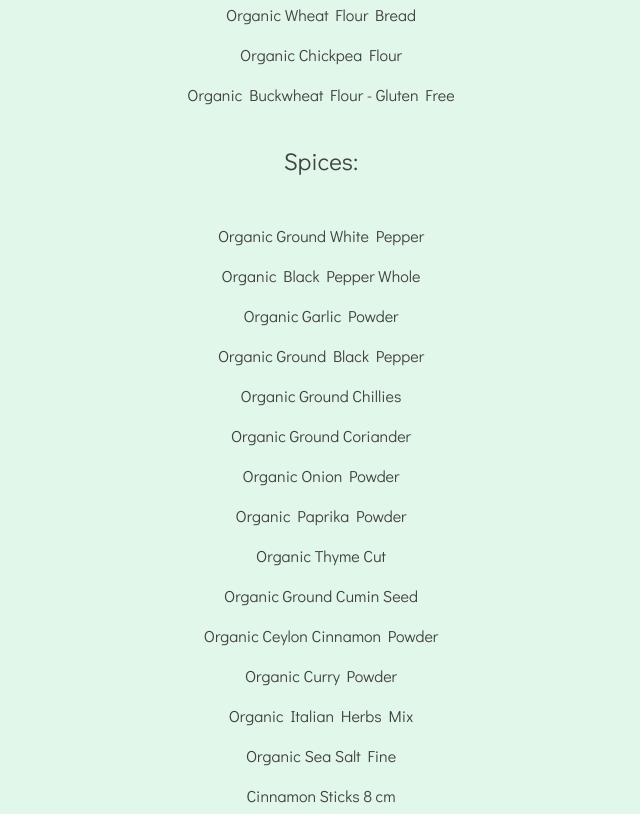
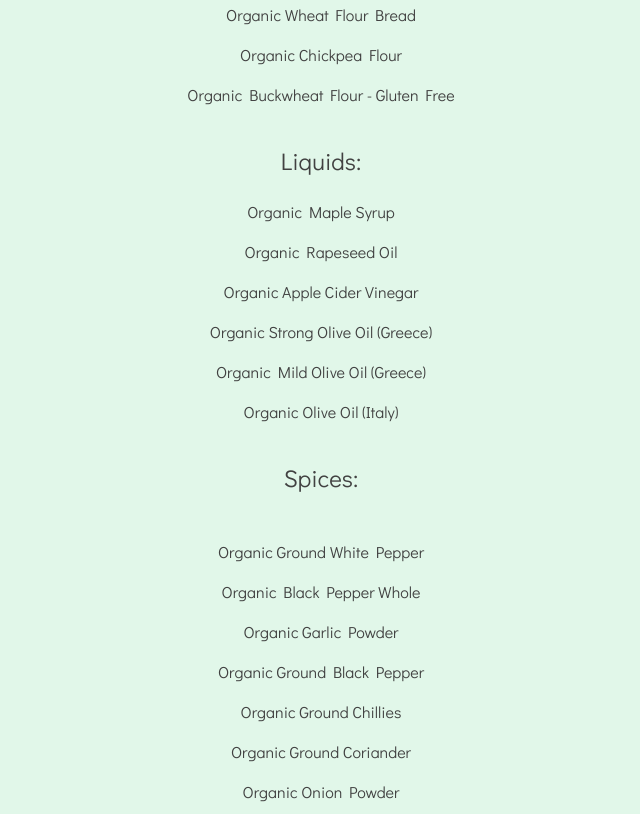
Before and after one commit to KlavierCat/littleplantpantry2.0, a website: page index.html in a window 1280 px wide. Shown: the part 3986-4800 px from the top of the page, without its empty margins (319-959 px from the left). Drawn offline with Linux system fonts and the light colour scheme.

Commit message:
Update index.html

```diff
--- a/index.html
+++ b/index.html
@@ -204,6 +204,18 @@
 
 	<br/>
 
+		<div class="text-primary">
+          <h4 class="mb-4 text-black">Liquids:</h4>
+
+	<p> Organic Maple Syrup </p>
+	<p> Organic Rapeseed Oil </p>
+	<p> Organic Apple Cider Vinegar </p>
+	<p> Organic Strong Olive Oil (Greece) </p>
+	<p> Organic Mild Olive Oil (Greece) </p>
+	<p> Organic Olive Oil (Italy) </p>
+
+	<br/>
+
         <div class="text-primary">
           <h4 class="mb-4 text-black">Spices:</h4>
 
@@ -226,6 +238,7 @@
 	<p> Cinnamon Sticks 8 cm </p>
 	<p> Smoked Paprika Powder </p>
 
+	</div>
 	</div>
 	</div>
 	</div>
```
